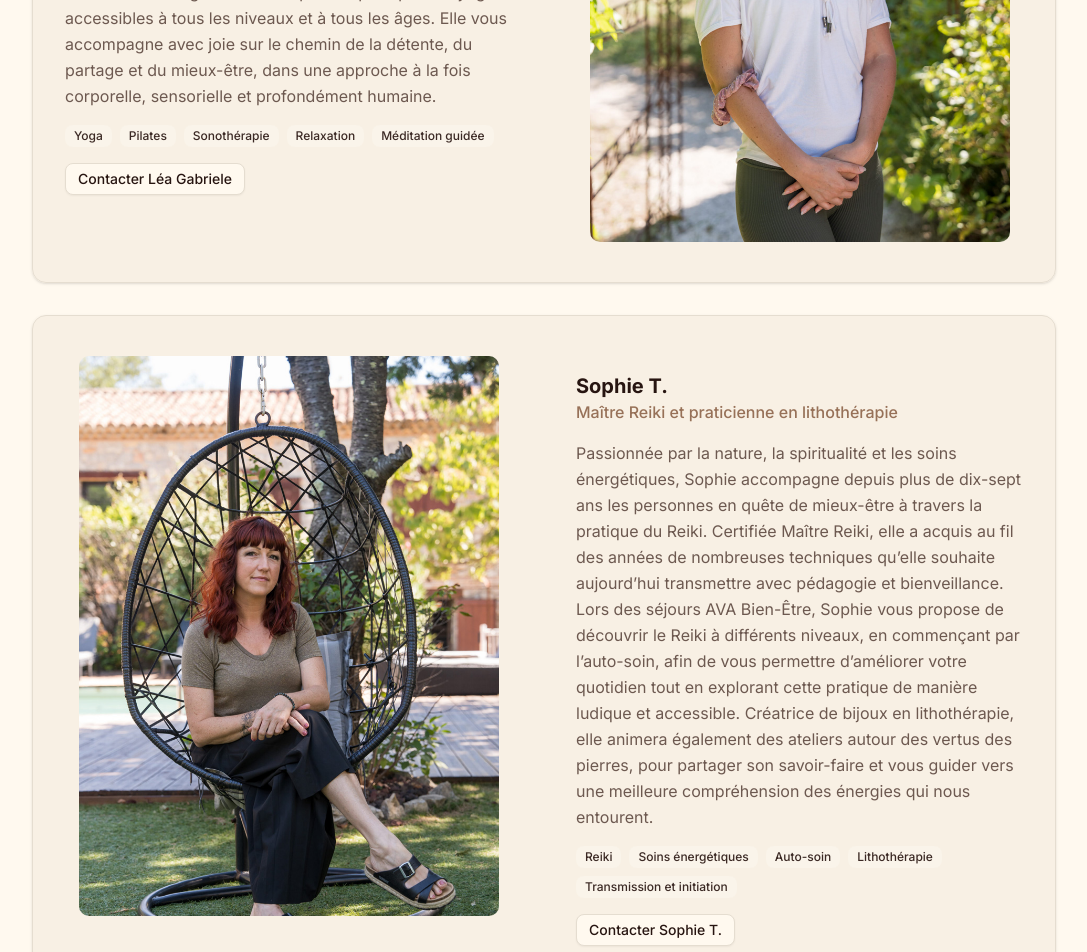
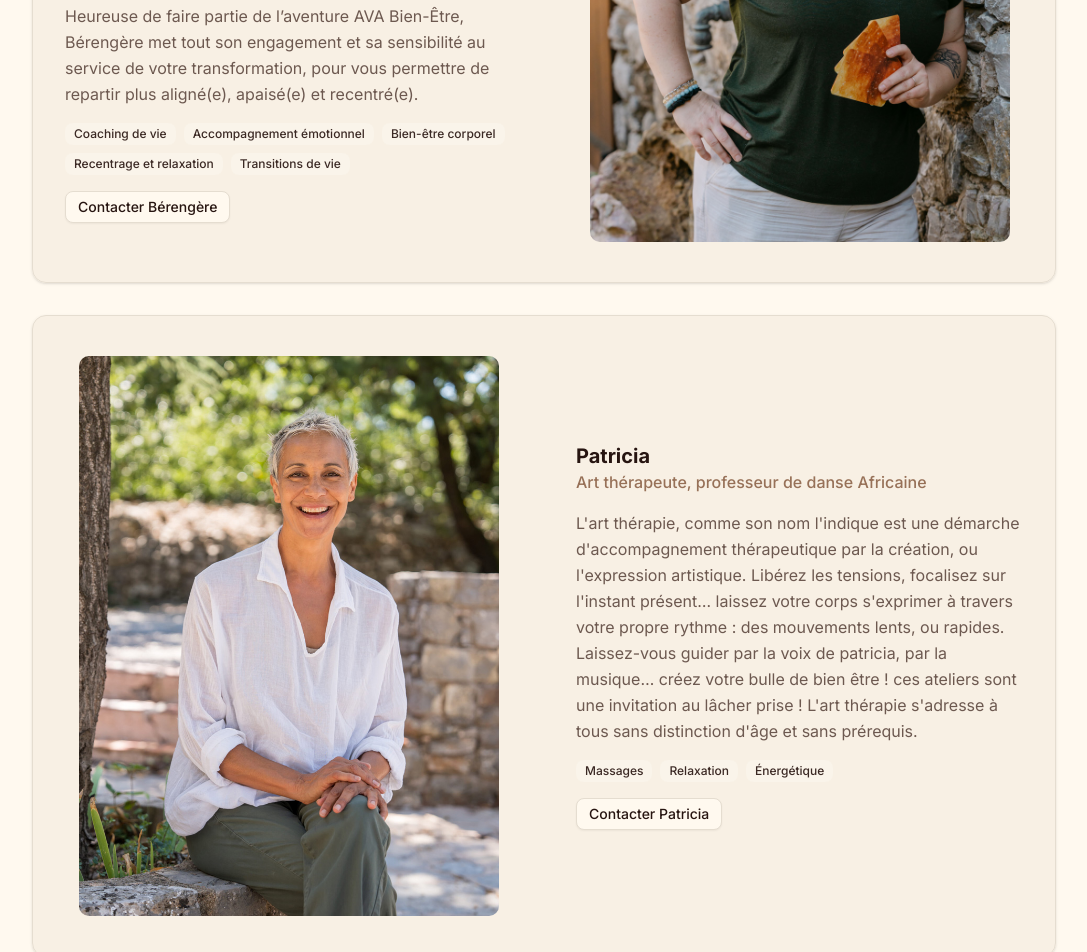
Before and after one commit to stephanemalho/ava-template, a Next.js app: page /notre-equipe in a window 1280 px wide. Shown: the part 4960-5912 px from the top of the page, without its empty margins (96-1183 px from the left). Built offline with nearby package versions, Linux system fonts and the light colour scheme; no server answers.

Commit message:
✨ remove team members

```diff
--- a/app/notre-equipe/team-members.ts
+++ b/app/notre-equipe/team-members.ts
@@ -77,34 +77,34 @@ J’ai déjà hâte de vous retrouver et je vous remercie pour ce merveilleux ca
             "Gestion des émotions par l’alimentation",
         ],
     },
-    {
-        name: "Léa Gabriele",
-        role: "Professeure de yoga, pilates et sonothérapeute",
-        image: "/Lea_Gabriele.jpg",
-        description:
-            "Un sourire radieux et une énergie débordante caractérisent Léa, dont la pratique allie douceur, spontanéité, bienveillance et professionnalisme. Professeure de yoga et de pilates depuis plus de dix ans, elle pratique également la sonothérapie. Lors des séjours AVA Bien-Être, Léa vous emmène dans son univers à travers des voyages sonores, des séances de relaxation, des méditations guidées ainsi que des pratiques de yoga accessibles à tous les niveaux et à tous les âges. Elle vous accompagne avec joie sur le chemin de la détente, du partage et du mieux-être, dans une approche à la fois corporelle, sensorielle et profondément humaine.",
-        specialties: [
-            "Yoga",
-            "Pilates",
-            "Sonothérapie",
-            "Relaxation",
-            "Méditation guidée",
-        ],
-    },
-    {
-        name: "Sophie T.",
-        role: "Maître Reiki et praticienne en lithothérapie",
-        image: "/Sophie-2.jpg",
-        description:
-            "Passionnée par la nature, la spiritualité et les soins énergétiques, Sophie accompagne depuis plus de dix-sept ans les personnes en quête de mieux-être à travers la pratique du Reiki. Certifiée Maître Reiki, elle a acquis au fil des années de nombreuses techniques qu’elle souhaite aujourd’hui transmettre avec pédagogie et bienveillance. Lors des séjours AVA Bien-Être, Sophie vous propose de découvrir le Reiki à différents niveaux, en commençant par l’auto-soin, afin de vous permettre d’améliorer votre quotidien tout en explorant cette pratique de manière ludique et accessible. Créatrice de bijoux en lithothérapie, elle animera également des ateliers autour des vertus des pierres, pour partager son savoir-faire et vous guider vers une meilleure compréhension des énergies qui nous entourent.",
-        specialties: [
-            "Reiki",
-            "Soins énergétiques",
-            "Auto-soin",
-            "Lithothérapie",
-            "Transmission et initiation",
-        ],
-    },
+    // {
+    //     name: "Léa Gabriele",
+    //     role: "Professeure de yoga, pilates et sonothérapeute",
+    //     image: "/Lea_Gabriele.jpg",
+    //     description:
+    //         "Un sourire radieux et une énergie débordante caractérisent Léa, dont la pratique allie douceur, spontanéité, bienveillance et professionnalisme. Professeure de yoga et de pilates depuis plus de dix ans, elle pratique également la sonothérapie. Lors des séjours AVA Bien-Être, Léa vous emmène dans son univers à travers des voyages sonores, des séances de relaxation, des méditations guidées ainsi que des pratiques de yoga accessibles à tous les niveaux et à tous les âges. Elle vous accompagne avec joie sur le chemin de la détente, du partage et du mieux-être, dans une approche à la fois corporelle, sensorielle et profondément humaine.",
+    //     specialties: [
+    //         "Yoga",
+    //         "Pilates",
+    //         "Sonothérapie",
+    //         "Relaxation",
+    //         "Méditation guidée",
+    //     ],
+    // },
+    // {
+    //     name: "Sophie T.",
+    //     role: "Maître Reiki et praticienne en lithothérapie",
+    //     image: "/Sophie-2.jpg",
+    //     description:
+    //         "Passionnée par la nature, la spiritualité et les soins énergétiques, Sophie accompagne depuis plus de dix-sept ans les personnes en quête de mieux-être à travers la pratique du Reiki. Certifiée Maître Reiki, elle a acquis au fil des années de nombreuses techniques qu’elle souhaite aujourd’hui transmettre avec pédagogie et bienveillance. Lors des séjours AVA Bien-Être, Sophie vous propose de découvrir le Reiki à différents niveaux, en commençant par l’auto-soin, afin de vous permettre d’améliorer votre quotidien tout en explorant cette pratique de manière ludique et accessible. Créatrice de bijoux en lithothérapie, elle animera également des ateliers autour des vertus des pierres, pour partager son savoir-faire et vous guider vers une meilleure compréhension des énergies qui nous entourent.",
+    //     specialties: [
+    //         "Reiki",
+    //         "Soins énergétiques",
+    //         "Auto-soin",
+    //         "Lithothérapie",
+    //         "Transmission et initiation",
+    //     ],
+    // },
     {
         name: "Bérengère",
         role: "Accompagnement bien-être et coaching de vie",
```
